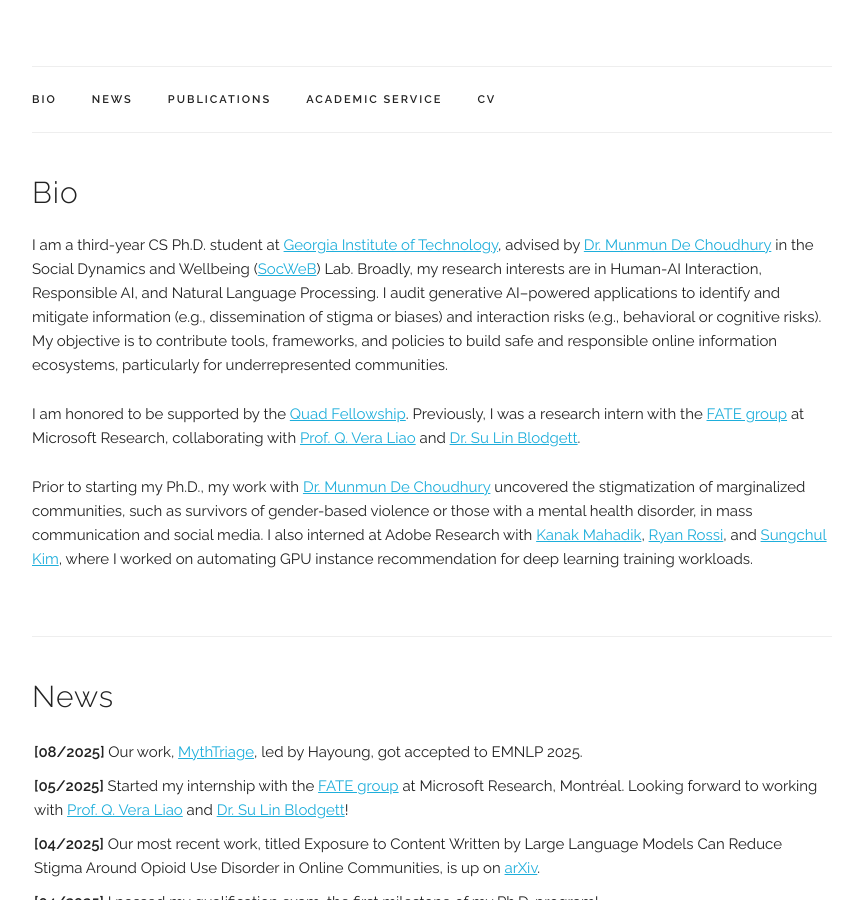
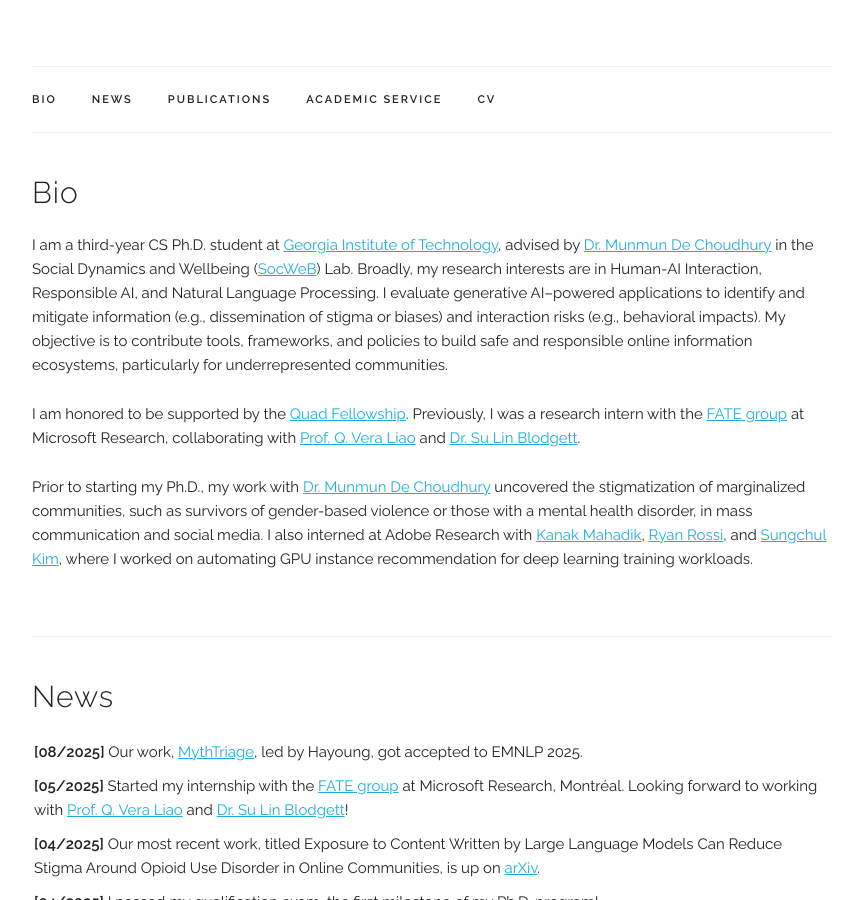
Before and after one commit to mittalshravika/mittalshravika.github.io, a Jekyll site: the page built from index.html, in a window 1280 px wide and 900 px high, scrolled down 300 px. Shown: the whole window, without its empty margins (208-1071 px from the left). Built offline with Jekyll 4.4.1, drawn with Linux system fonts in a browser that asks for light colours; some web fonts are replaced.

Commit message:
Update index.html

```diff
--- a/index.html
+++ b/index.html
@@ -8,7 +8,7 @@ title: Home
   <p>
   I am a third-year CS Ph.D. student at <a href="https://www.gatech.edu/" target="_blank">Georgia Institute of Technology</a>, advised by <a href="http://www.munmund.net/" target="_blank">Dr. Munmun De Choudhury</a>
   in the Social Dynamics and Wellbeing (<a href="https://socweb.cc.gatech.edu/" target="_blank">SocWeB</a>) Lab. Broadly, my research interests are in Human-AI Interaction, Responsible AI, and Natural Language Processing.
-  I audit generative AI–powered applications to identify and mitigate information (e.g., dissemination of stigma or biases) and interaction risks (e.g., behavioral or cognitive risks). My objective is to contribute tools, frameworks, and policies to build safe and responsible online information ecosystems, particularly for underrepresented communities.
+  I evaluate generative AI–powered applications to identify and mitigate information (e.g., dissemination of stigma or biases) and interaction risks (e.g., behavioral impacts). My objective is to contribute tools, frameworks, and policies to build safe and responsible online information ecosystems, particularly for underrepresented communities.
   </p>
 
   <p>
```
